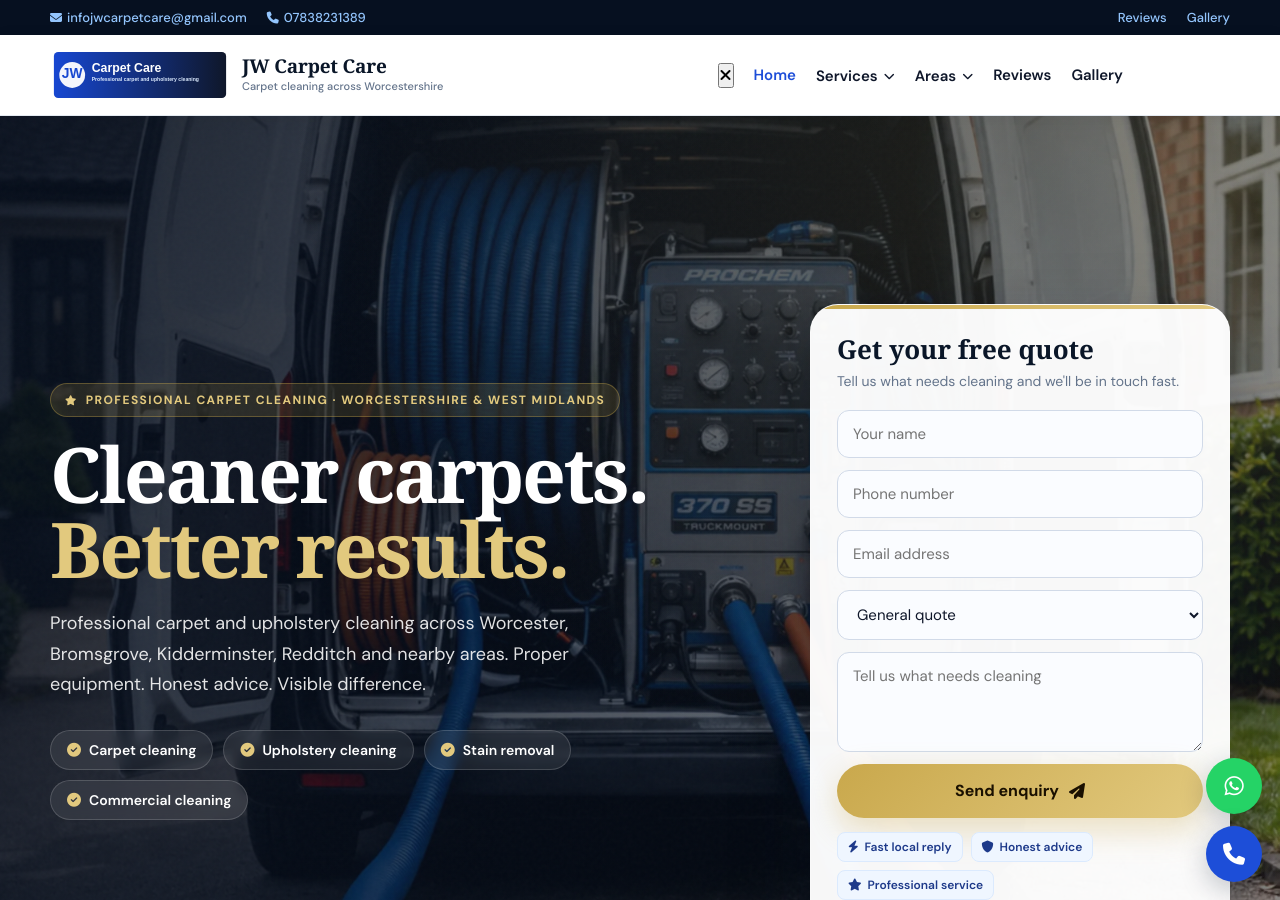
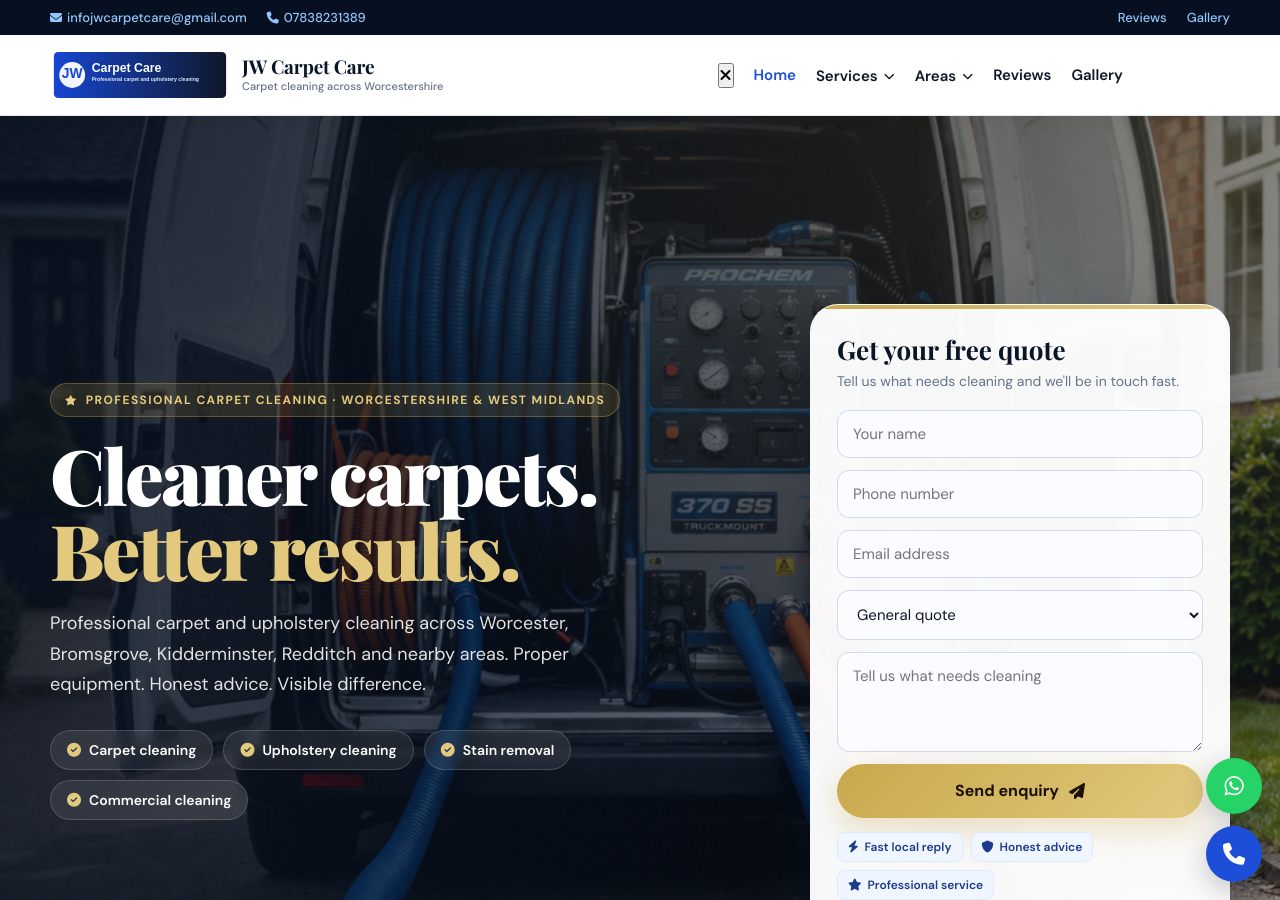
Before and after one commit to carpetcleaningcompany007-maker/New-Website2, a Jekyll site: the page built from index.html, in a window 1280 px wide and 900 px high. Built offline with Jekyll 4.4.1, drawn with Linux system fonts in a browser that asks for light colours; some web fonts are replaced.

Commit message:
Fix typo in Playfair Display font link

```diff
--- a/index.html
+++ b/index.html
@@ -19,7 +19,7 @@ layout: null
   <link rel="preconnect" href="https://fonts.googleapis.com">
   <link rel="preconnect" href="https://fonts.gstatic.com" crossorigin>
   <link rel="preload" as="image" href="{{ site.logo_url }}">
-  <link href="https://fonts.googleapis.com/css2?family=Playfair+Disaplay:wght@700;900&family=DM+Sans:wght@400;500;600;700&display=swap" rel="stylesheet">
+  <link href="https://fonts.googleapis.com/css2?family=Playfair+Display:wght@700;900&family=DM+Sans:wght@400;500;600;700&display=swap" rel="stylesheet">
   <link rel="stylesheet" href="https://cdnjs.cloudflare.com/ajax/libs/font-awesome/6.5.2/css/all.min.css">
 
   <meta property="og:type" content="website">
```
